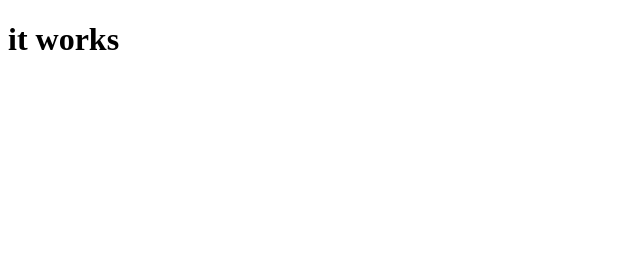
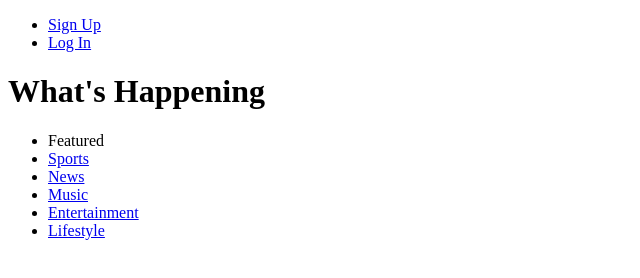
Before and after one commit to thosd/express_static, a website: page public/html/index.html in a window 1280 px wide. Shown: the whole page, without its empty margins (0-640 px from the left). Drawn offline with Linux system fonts and the light colour scheme.

Commit message:
updated landing page and header

```diff
--- a/index.js
+++ b/index.js
@@ -9,6 +9,7 @@ server.get('/', function(request, response){
 server.get('/signup', function(request, response){
   response.sendFile('public/html/signup.html', { root: __dirname });
 });
+
 server.get ('/login', function(request, response){
   response.sendFile('public/html/login.html', { root: __dirname });
 });
--- a/public/html/index.html
+++ b/public/html/index.html
@@ -1,13 +1,40 @@
- <!DOCTYPE html>
- <html lang="en">
- <head>
-   <meta charset="UTF-8">
-   <meta name="viewport" content="width=device-width, initial-scale=1.0">
-   <meta http-equiv="X-UA-Compatible" content="ie=edge">
-   <title>Document</title>
- </head>
- <body>
-   <h1>it works</h1>
-
- </body>
- </html>
+<!DOCTYPE html>
+<html></html>
+  <head>
+    <title>Twitter...It's what's happening...</title>
+  </head>
+  <body>
+    <header>
+      <ul>
+        <li>
+          <a href="/signup"> Sign Up</a>
+        </li>
+        <li>
+          <a href="/login"> Log In</a>
+        </li>
+      </ul>
+        <!-- End of signup/Login -->
+      <h1>What's Happening</h1>
+      <!-- End of Header/Title -->
+      <ul>
+        <li>
+          <a href="/"></a>Featured
+        </li>
+        <li>
+          <a href="/">Sports</a>
+        </li>
+        <li>
+          <a href="/">News</a>
+        </li>
+        <li>
+          <a href="/">Music</a>
+        </li>
+        <li>
+          <a href="/">Entertainment</a>
+        </li>
+        <li>
+          <a href="/">Lifestyle</a>
+        </li>
+      </ul>
+    </header>
+  </body>
```
